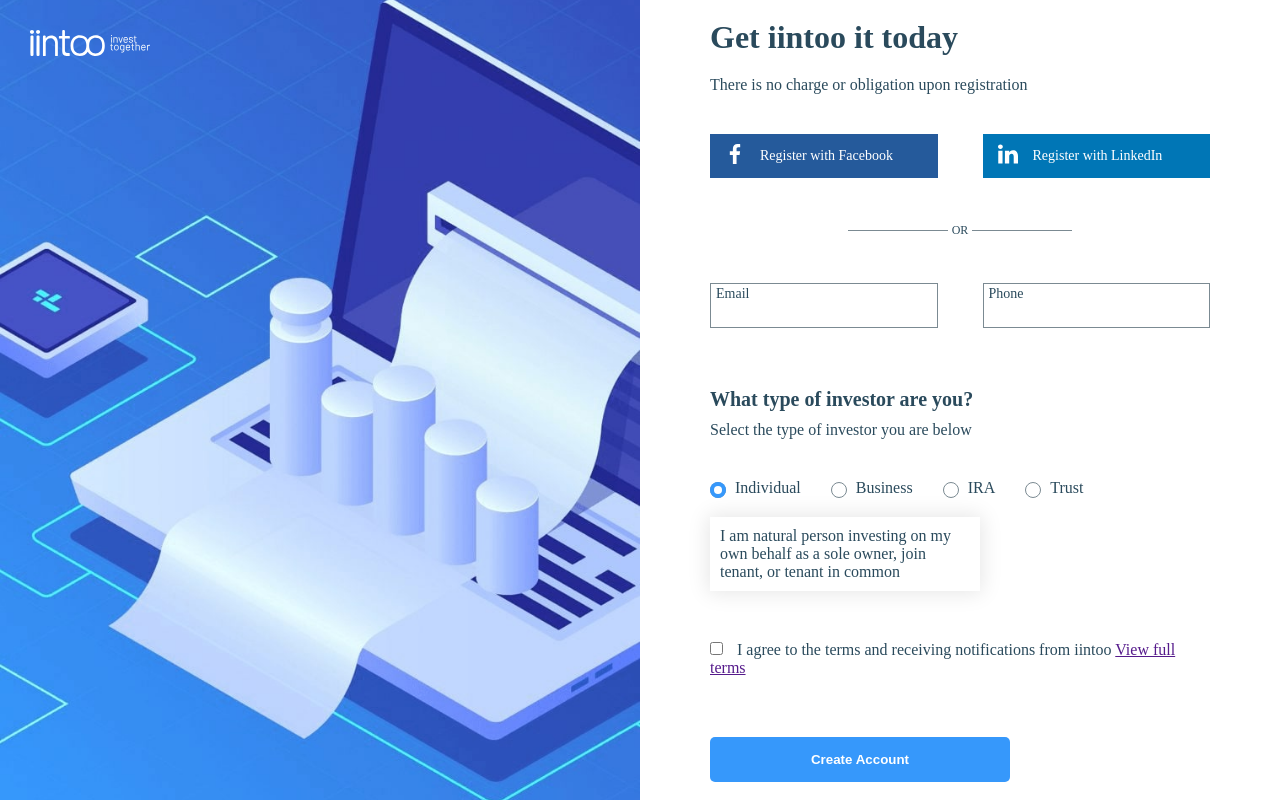
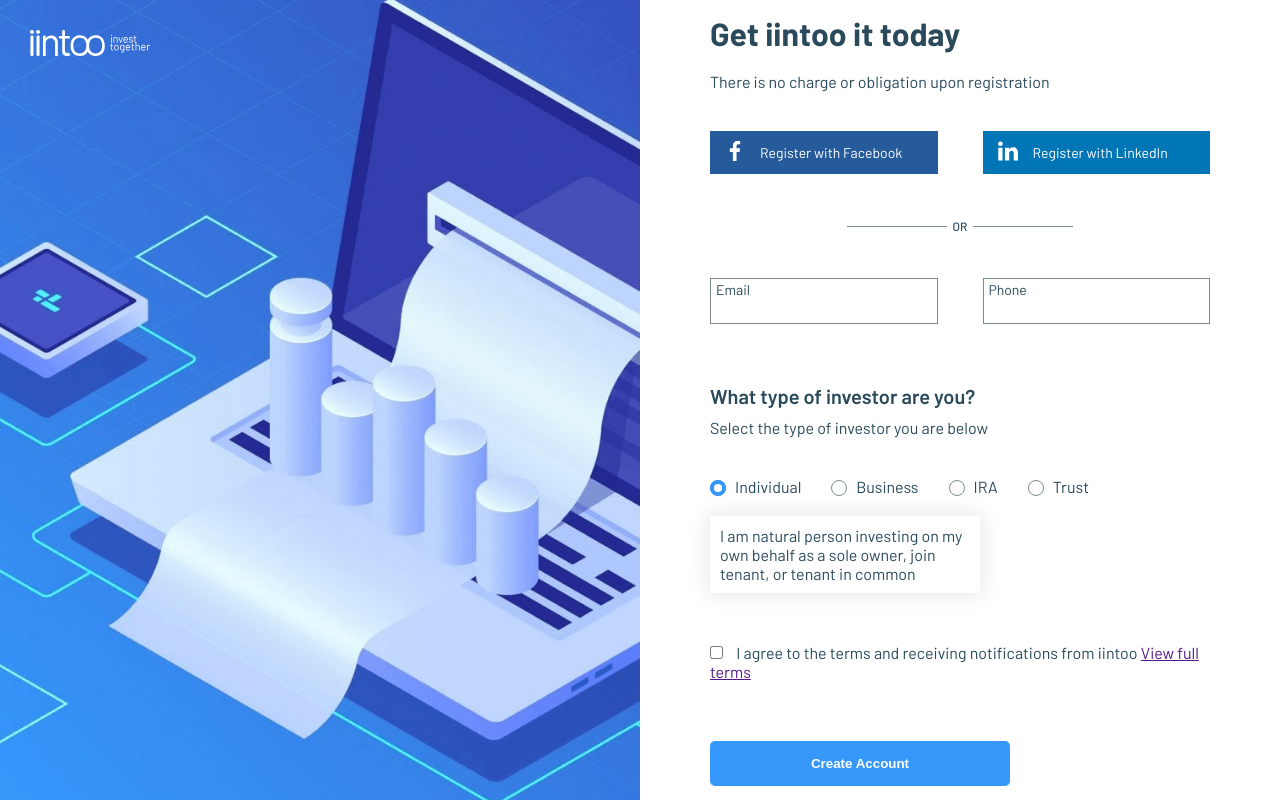
Before and after one commit to kaemxk/webcore_skip, a plain HTML site: page index.html in a window 1280 px wide. Drawn offline with Linux system fonts and the light colour scheme.

Commit message:
fix: font-family

```diff
--- a/css/style.css
+++ b/css/style.css
@@ -26,7 +26,7 @@
     display: grid;
     grid-template-rows: auto 1fr auto;
 
-    font-family: Barlow sans-serif;
+    font-family: 'Barlow', sans-serif;
     color: var(--text)
 }
 
```
